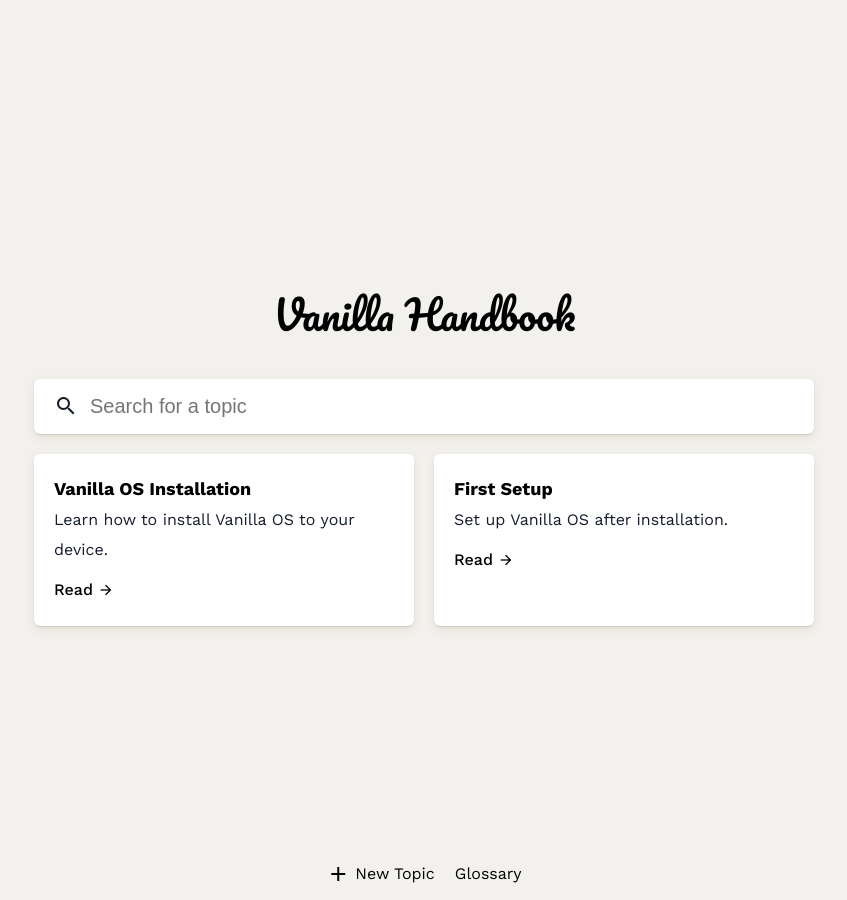
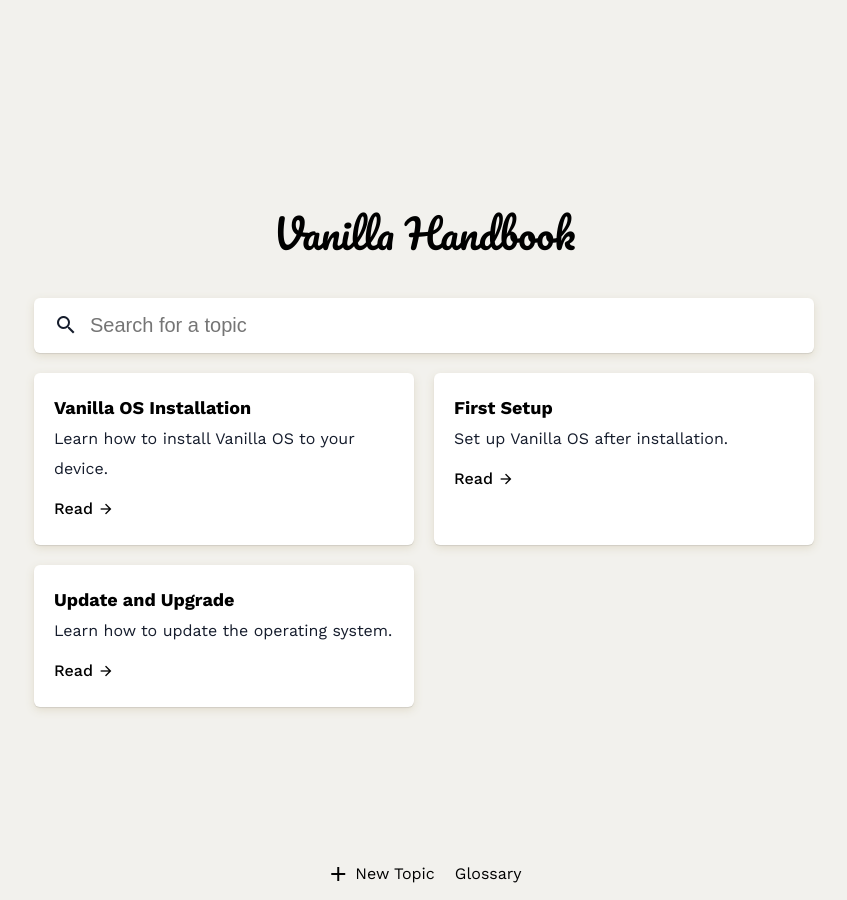
Before and after one commit to Vanilla-OS/handbook, a Jekyll site: the page built from index.md, in a window 1280 px wide. Shown: the whole page, without its empty margins (216-1063 px from the left). Built offline with Jekyll 4.4.1, drawn with Linux system fonts in a browser that asks for light colours.

Commit message:
misc: Add updates post to home

```diff
--- a/index.md
+++ b/index.md
@@ -22,8 +22,16 @@
             </div>
              <div class="suggestItem card">
                 <b><a href="/2022/11/18/first-setup.html">First Setup</a></b>
-                <p> Set up Vanilla OS after installation.</p>
+                <p>Set up Vanilla OS after installation.</p>
                 <a href="/2022/11/18/first-setup.html" class="buttonLink readLink">
+                    <span>Read</span>
+                    <span class="material-icons-outlined">arrow_forward</span>
+                </a>
+            </div>
+             <div class="suggestItem card">
+                <b><a href="/2022/12/10/updates.html">Update and Upgrade</a></b>
+                <p>Learn how to update the operating system.</p>
+                <a href="/2022/12/10/updates.html" class="buttonLink readLink">
                     <span>Read</span>
                     <span class="material-icons-outlined">arrow_forward</span>
                 </a>
```
